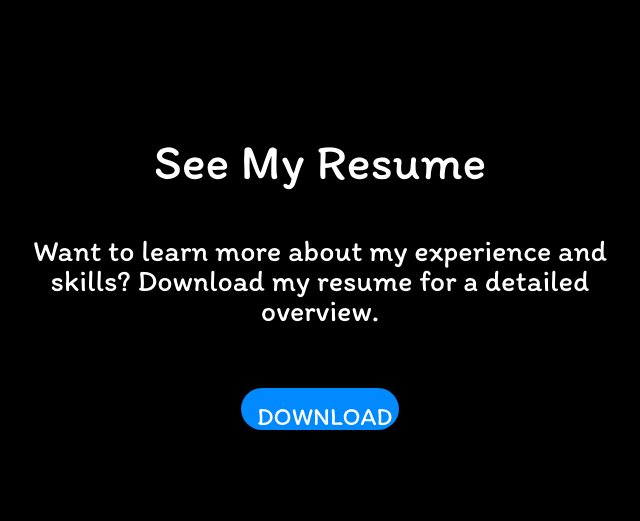
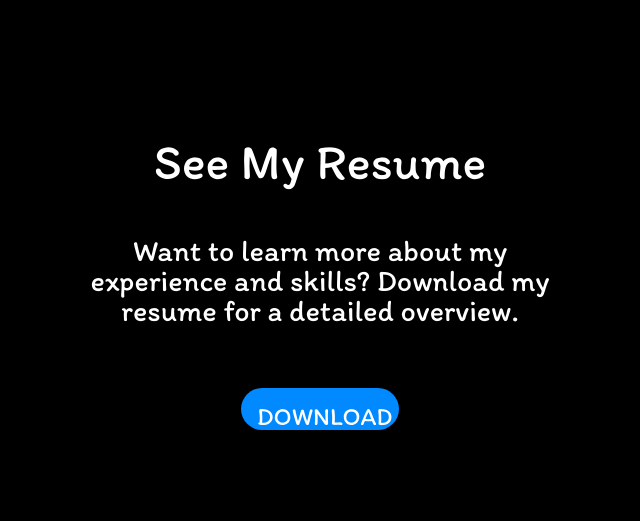
Before and after one commit to abdullahinto/portfolio-Muhammad-Abdullah, a Flask app: page / in a window 1280 px wide. Shown: the part 2089-2610 px from the top of the page, without its empty margins (320-960 px from the left). Run offline with Flask 3, Linux system fonts and the light colour scheme; some libraries are stand-ins or nearby versions.

Commit message:
fixed issues

```diff
--- a/app/static/css/resume.css
+++ b/app/static/css/resume.css
@@ -27,7 +27,7 @@
 
     .resume-section p {
       font-size: 30px;
-      width: 628px;
+      width: 500px;
       height: 120px;
       margin: 0 auto 2rem;
       color: white;
```
